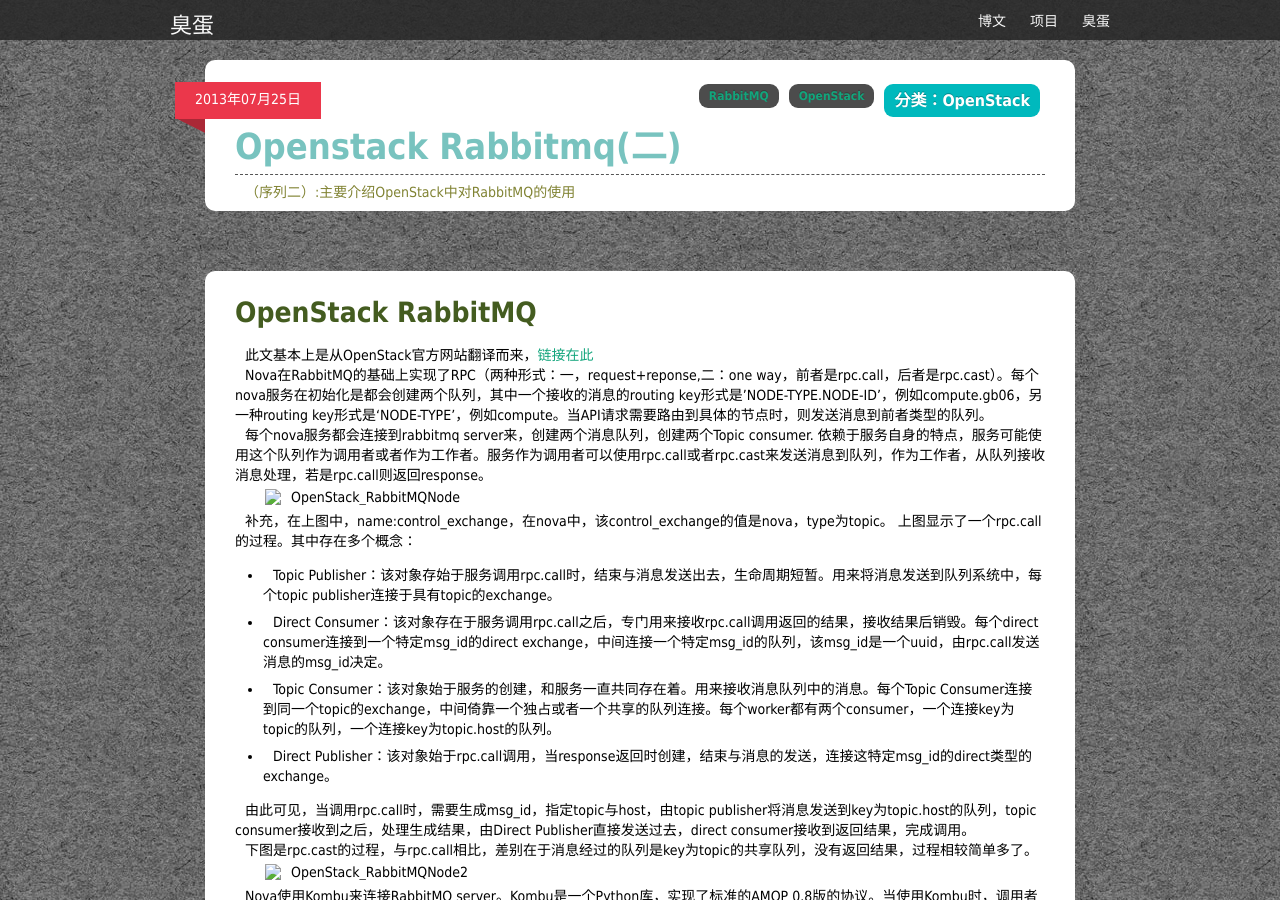
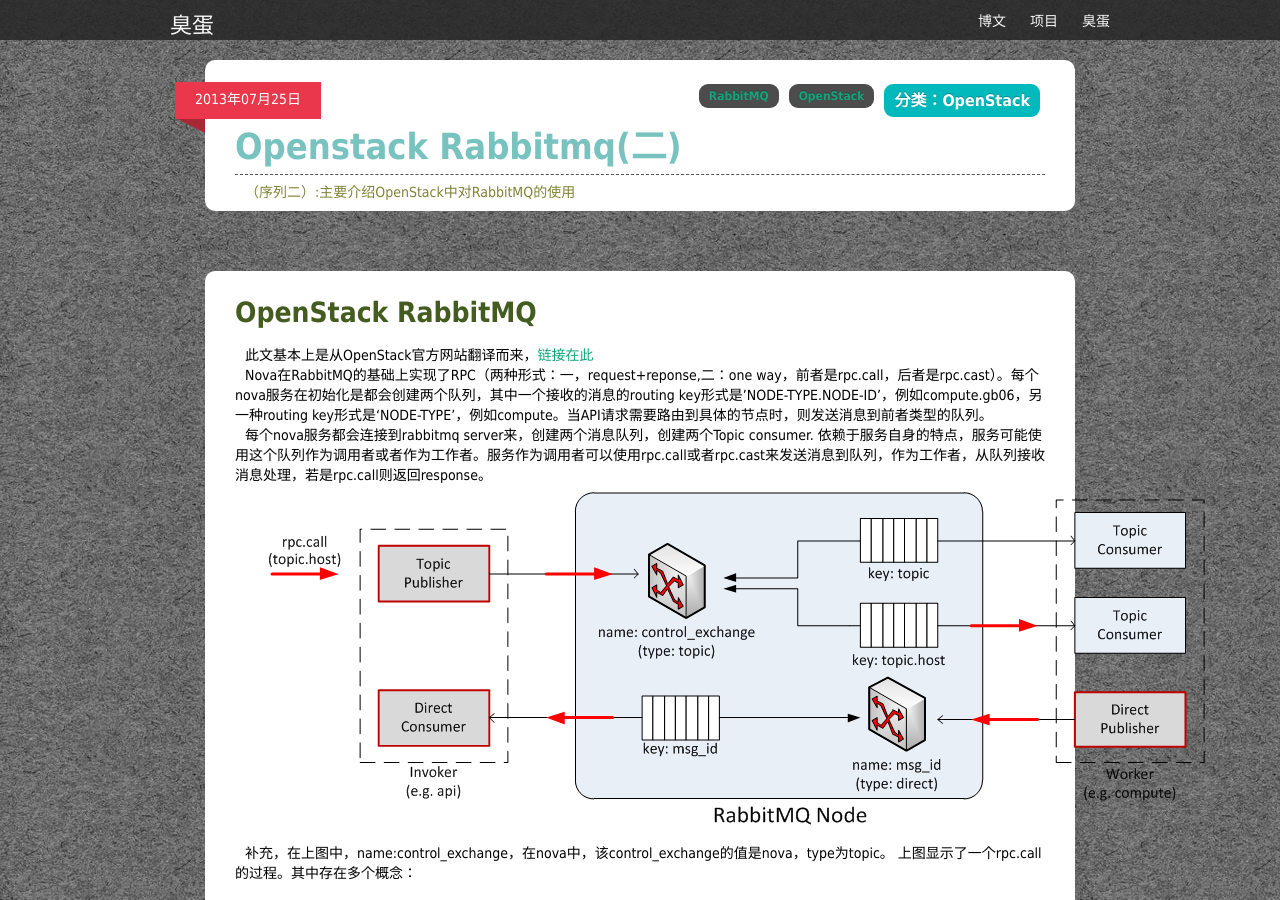
Before and after one commit to liuan/blog, a Jekyll site: the page built from _posts/2013-7-25-OpenStack-RabbitMQ(二).md, in a window 1280 px wide and 900 px high. Built offline with Jekyll 4.4.1, drawn with Linux system fonts in a browser that asks for light colours; Markdown is read by kramdown in place of the engine named in the settings.

Commit message:
add two pictures belong to the blog of RabbitMQ2

```diff
--- a/_posts/2013-7-25-OpenStack-RabbitMQ(二).md
+++ b/_posts/2013-7-25-OpenStack-RabbitMQ(二).md
@@ -13,7 +13,7 @@
 
 每个nova服务都会连接到rabbitmq server来，创建两个消息队列，创建两个Topic consumer. 依赖于服务自身的特点，服务可能使用这个队列作为调用者或者作为工作者。服务作为调用者可以使用rpc.call或者rpc.cast来发送消息到队列，作为工作者，从队列接收消息处理，若是rpc.call则返回response。
 
-![OpenStack_RabbitMQNode](assets/img/OpenStack_RabbitMQNode.png)
+![OpenStack_RabbitMQNode](/assets/img/OpenStack_RabbitMQNode.png)
 
 补充，在上图中，name:control_exchange，在nova中，该control_exchange的值是nova，type为topic。
 上图显示了一个rpc.call的过程。其中存在多个概念：
@@ -31,7 +31,7 @@
 
 下图是rpc.cast的过程，与rpc.call相比，差别在于消息经过的队列是key为topic的共享队列，没有返回结果，过程相较简单多了。
 
-![OpenStack_RabbitMQNode2](assets/img/OpenStack_RabbitMQNode2.png)
+![OpenStack_RabbitMQNode2](/assets/img/OpenStack_RabbitMQNode2.png)
 
 Nova使用Kombu来连接RabbitMQ server。Kombu是一个Python库，实现了标准的AMQP 0.8版的协议。当使用Kombu时，调用者和工作者都需要一些参数来初始化对RabbitMQ Server 的连接对象。Hostname，userid，password，virtual_host，port
 除了上面一些，还有三个默认变量：
```
